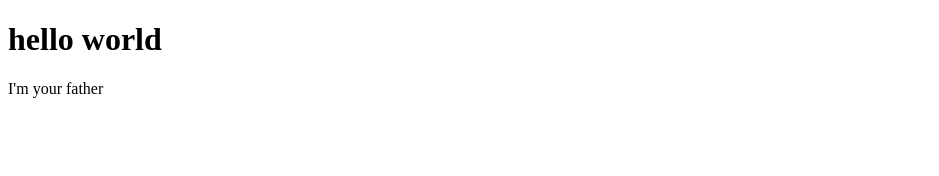
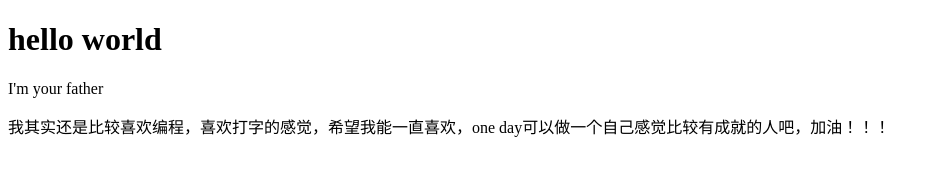
Before and after one commit to BrotherBear2008/BrotherBear2008.github.io, a plain HTML site: page index.html in a window 1280 px wide. Shown: the whole page, without its empty margins (0-939 px from the left). Drawn offline with Linux system fonts and the light colour scheme.

Commit message:
add i want to do
我希望自己能坚持下去

```diff
--- a/index.html
+++ b/index.html
@@ -3,5 +3,6 @@
 <body>
 <h1>hello world</h1>
 <p>I'm your father</p>
+<p>我其实还是比较喜欢编程，喜欢打字的感觉，希望我能一直喜欢，one day可以做一个自己感觉比较有成就的人吧，加油！！！</p>
 </body>
 </html>
```
